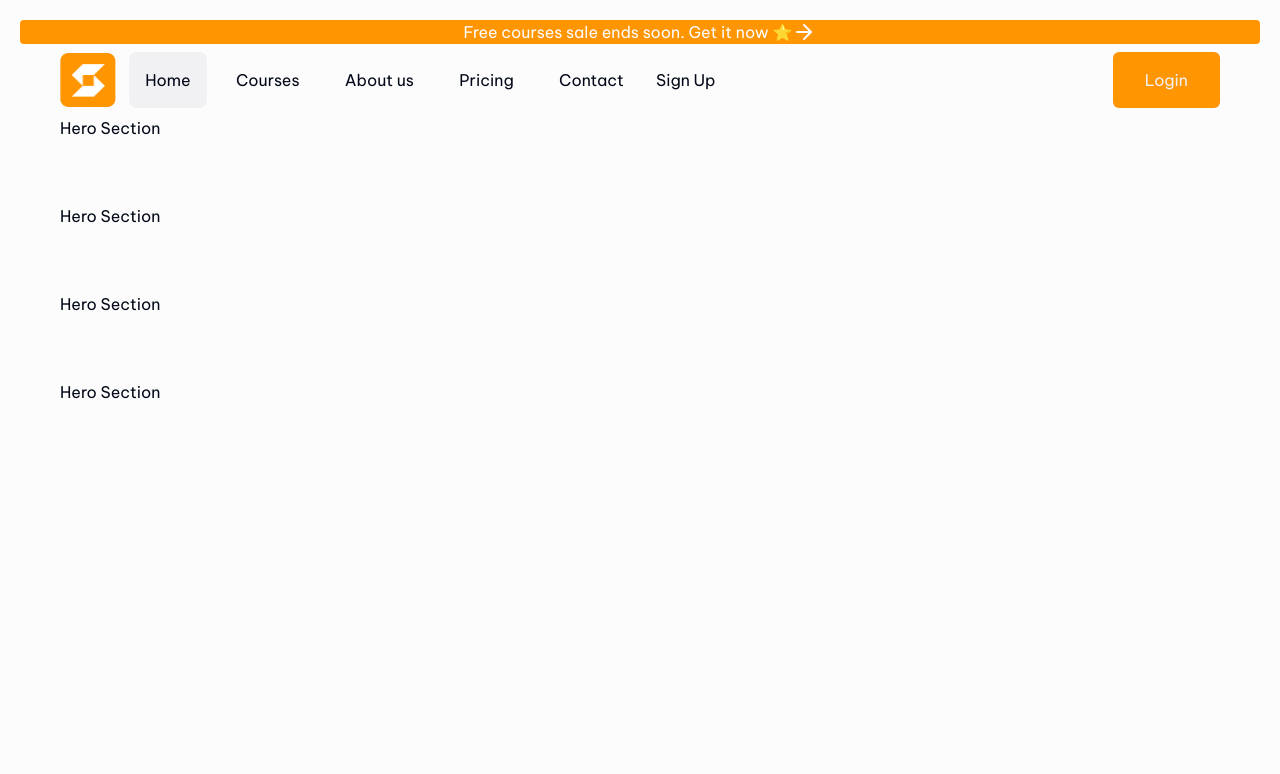
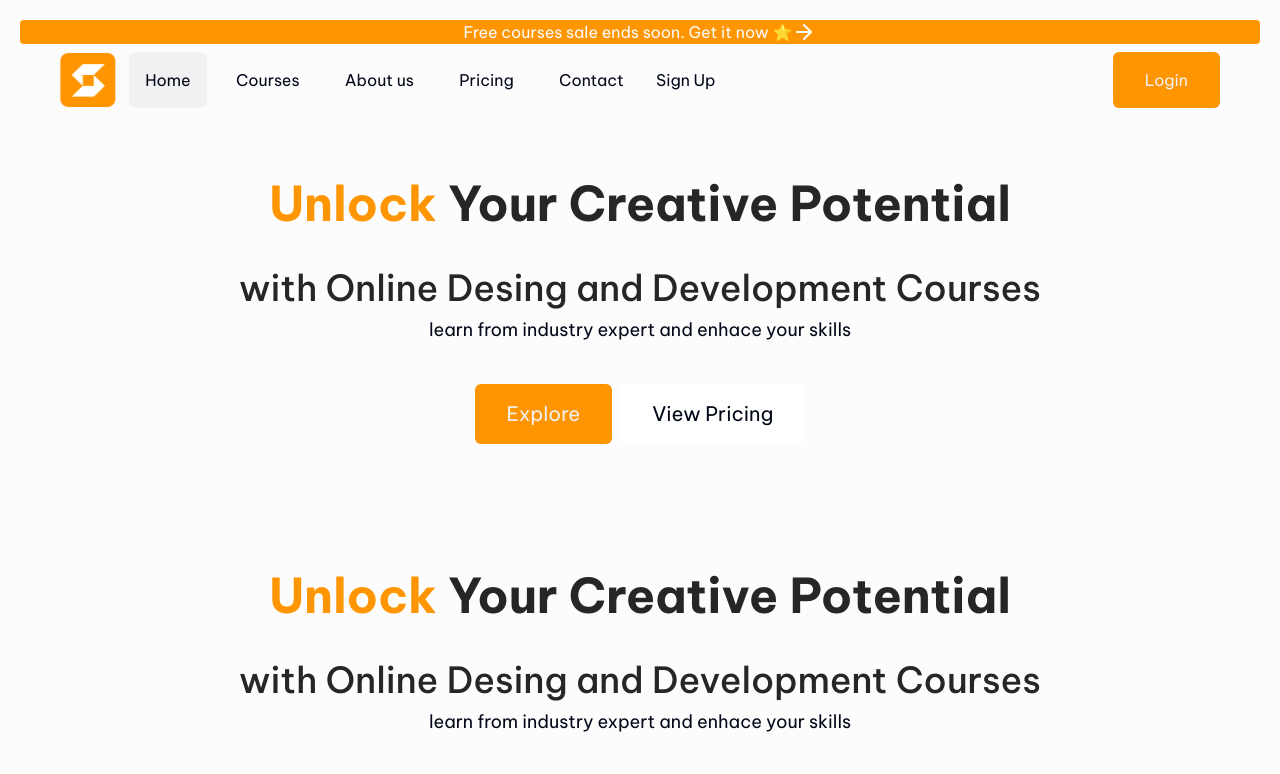
Before and after one commit to ManuelAlejandro93/innovarte, a React (Vite) app: page / in a window 1280 px wide. Shown: the top 774 px of the page. Built offline with nearby package versions, Linux system fonts and the light colour scheme; what tailwindcss-animated would draw is missing.

Commit message:
hero section - responsible job - starting

```diff
--- a/src/Components/Containers/SingleSectionContainer.tsx
+++ b/src/Components/Containers/SingleSectionContainer.tsx
@@ -1,5 +1,5 @@
 import { ChildrenProp } from '@/Interfaces';
 
 export const SingleSectionContainer = ({ children }: ChildrenProp) => {
-  return <div className='bg-slate-400'>{children}</div>;
+  return <div>{children}</div>;
 };
--- a/src/Components/Hero/Hero.tsx
+++ b/src/Components/Hero/Hero.tsx
@@ -1,3 +1,34 @@
 export const Hero = () => {
-  return <div>Hero Section</div>;
+  return (
+    <div className='grid pt-16 space-y-10'>
+      <div className='row1 text-center'>
+        <h2 className='text-5xl font-bold text-app-grey-15'>
+          <span className='text-app-orange-50'>Unlock</span> Your Creative
+          Potential
+        </h2>
+      </div>
+      <div className='row2 grid space-y-2'>
+        <p className='text-center text-4xl text-app-grey-15 font-medium'>
+          with Online Desing and Development Courses
+        </p>
+        <p className='text-center text-lg'>
+          learn from industry expert and enhace your skills
+        </p>
+      </div>
+      <div className='row3 flex justify-center'>
+        <a
+          href=''
+          className='bg-app-orange-50 text-app-white-95 rounded-md p-2 md:p-2 lg:p-2 xl:py-4 xl:px-8 mr-2 text-xl'
+        >
+          Explore
+        </a>
+        <a
+          href=''
+          className='rounded-md p-2 md:p-2 lg:p-2 xl:py-4 xl:px-8 bg-white text-xl'
+        >
+          View Pricing
+        </a>
+      </div>
+    </div>
+  );
 };
--- a/src/InnovarteApp.tsx
+++ b/src/InnovarteApp.tsx
@@ -3,6 +3,7 @@ import {
   AppContainer,
   Header,
   SectionContainer,
+  SingleSectionContainer,
   Hero
 } from './Components';
 
@@ -12,10 +13,15 @@ export const InnovarteApp = () => {
       <GrandContainer>
         <Header />
         <SectionContainer>
-          <Hero></Hero>
-          <Hero></Hero>
-          <Hero></Hero>
-          <Hero></Hero>
+          <SingleSectionContainer>
+            <Hero></Hero>
+          </SingleSectionContainer>
+          <SingleSectionContainer>
+            <Hero></Hero>
+          </SingleSectionContainer>
+          <SingleSectionContainer>
+            <Hero></Hero>
+          </SingleSectionContainer>
         </SectionContainer>
       </GrandContainer>
     </AppContainer>
```
